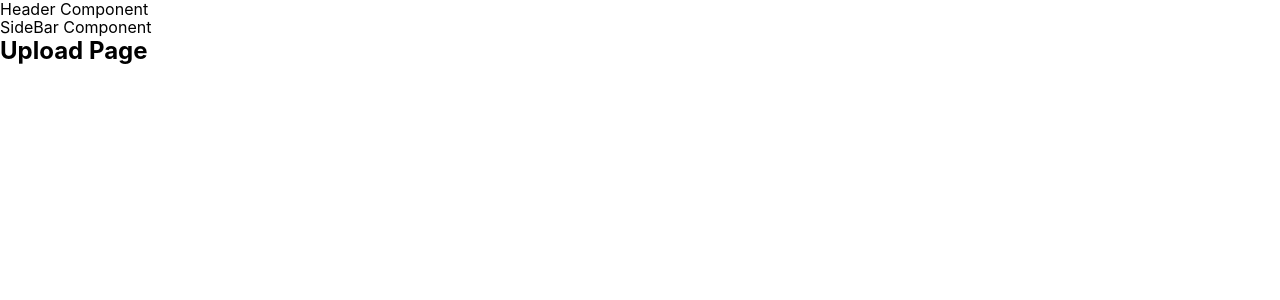
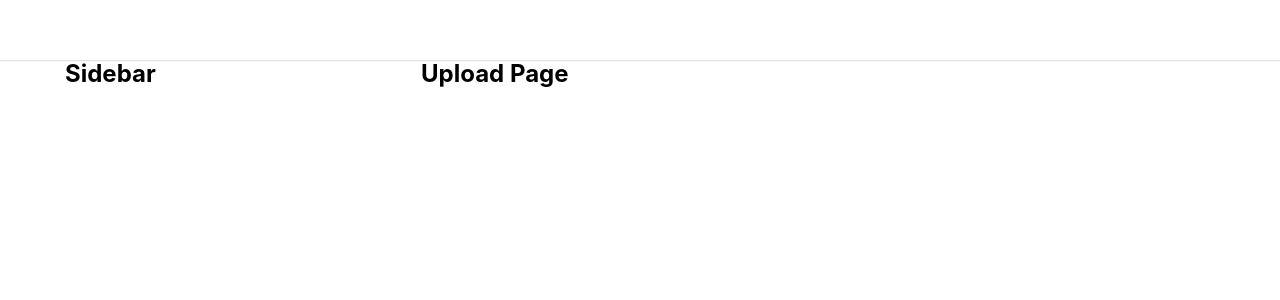
Before and after one commit to hungnguyenquang221/tiktok-ui, a React (Create React App) app: page /upload in a window 1280 px wide. Shown: the top 300 px of the page. Built offline with nearby package versions, Linux system fonts and the light colour scheme.

Commit message:
build default layout

```diff
--- a/src/components/GlobalStyles/GlobalStyles.scss
+++ b/src/components/GlobalStyles/GlobalStyles.scss
@@ -2,6 +2,9 @@
 @import url('https://fonts.googleapis.com/css2?family=Open+Sans:ital,wght@0,500;1,500&family=Roboto:wdth@75..100&display=swap');
 :root{
     --primary-color: #fe2c55;
+
+    --default-layout-header-height: 60px;
+    --default-layout-width: 1150px;
 }
 *{
     margin: 0;
--- /dev/null
+++ b/src/components/Layout/DefaultLayout/DefaultLayout.module.scss
@@ -0,0 +1,12 @@
+.wrapper {
+    display: flex;
+    flex-direction: column;
+    align-items: center;
+}
+.container {
+    width: var(--default-layout-width);
+    display: flex;
+}
+.content {
+    flex: 1;
+}
--- /dev/null
+++ b/src/components/Layout/DefaultLayout/SideBar/Sidebar.module.scss
@@ -0,0 +1,5 @@
+.wrapper {
+    width: 356px;
+    min-height: 1000px;
+
+}
--- a/src/components/Layout/DefaultLayout/SideBar/index.js
+++ b/src/components/Layout/DefaultLayout/SideBar/index.js
@@ -1,4 +1,7 @@
+import styles from './Sidebar.module.scss';
+import classnames from 'classnames/bind';
+const cx = classnames.bind(styles);
 function SideBar() {
-    return <aside>SideBar Component</aside>;
+    return <aside className={cx('wrapper')}><h2>Sidebar</h2></aside>;
 }
 export default SideBar;
--- a/src/components/Layout/DefaultLayout/index.js
+++ b/src/components/Layout/DefaultLayout/index.js
@@ -1,13 +1,15 @@
 import Header from "~/components/Layout/components/Header";
 import SideBar from "./SideBar";
-
+import classNames from 'classnames/bind';
+import styles from './DefaultLayout.module.scss';
+const cx = classNames.bind(styles);
 function DefaultLayout({ children }) {
     return (
-        <div>
+        <div className={cx('wrapper')}>
             <Header />
-            <div className="container">
+            <div className= {cx('container')}>
                 <SideBar />
-                <div className="content">
+                <div className={cx('content')}>
                     {children}
                 </div>
             </div>
--- a/src/components/Layout/HeaderOnly/index.js
+++ b/src/components/Layout/HeaderOnly/index.js
@@ -1,5 +1,5 @@
 import Header from "~/components/Layout/components/Header";
-function DefaultLayout({ children }) {
+function HeaderOnly({ children }) {
     return (
         <div>
             <Header />
@@ -11,4 +11,4 @@
         </div>
     )
 }
-export default DefaultLayout;
+export default HeaderOnly;
--- /dev/null
+++ b/src/components/Layout/components/Header/Header.module.scss
@@ -0,0 +1,12 @@
+.wrapper{
+    width: 100%;
+    height:var(--default-layout-header-height);
+    box-shadow: 0px 1px 1px rgba(0, 0, 0, 12%);
+    display: flex;
+    justify-content: center;
+}
+.inner {
+    height: 100%;
+    width: var(--default-layout-width);
+
+}
--- a/src/components/Layout/components/Header/index.js
+++ b/src/components/Layout/components/Header/index.js
@@ -1,4 +1,9 @@
+import classNames from 'classnames/bind';
+import styles from './Header.module.scss';
+const cx = classNames.bind(styles);
 function Header() {
-    return <header>Header Component</header>;
+    return <header className= {cx('wrapper')}>
+        <div className= {cx('inner')}></div>
+    </header>;
 }
 export default Header;
```
